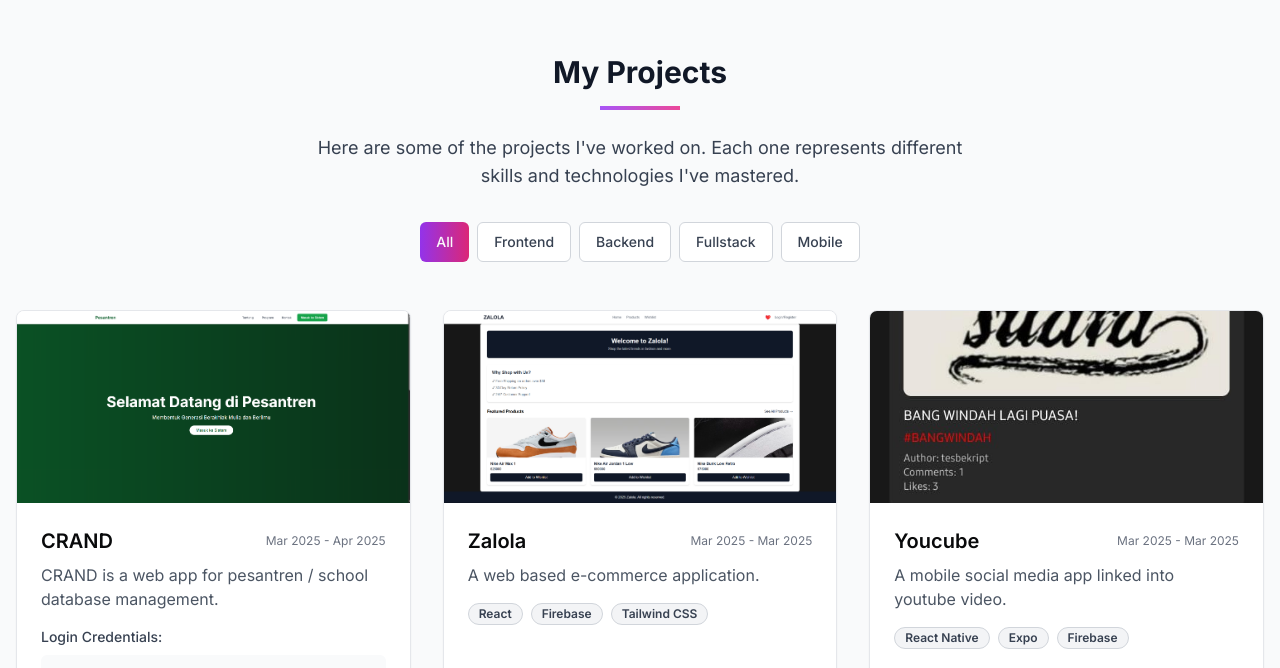
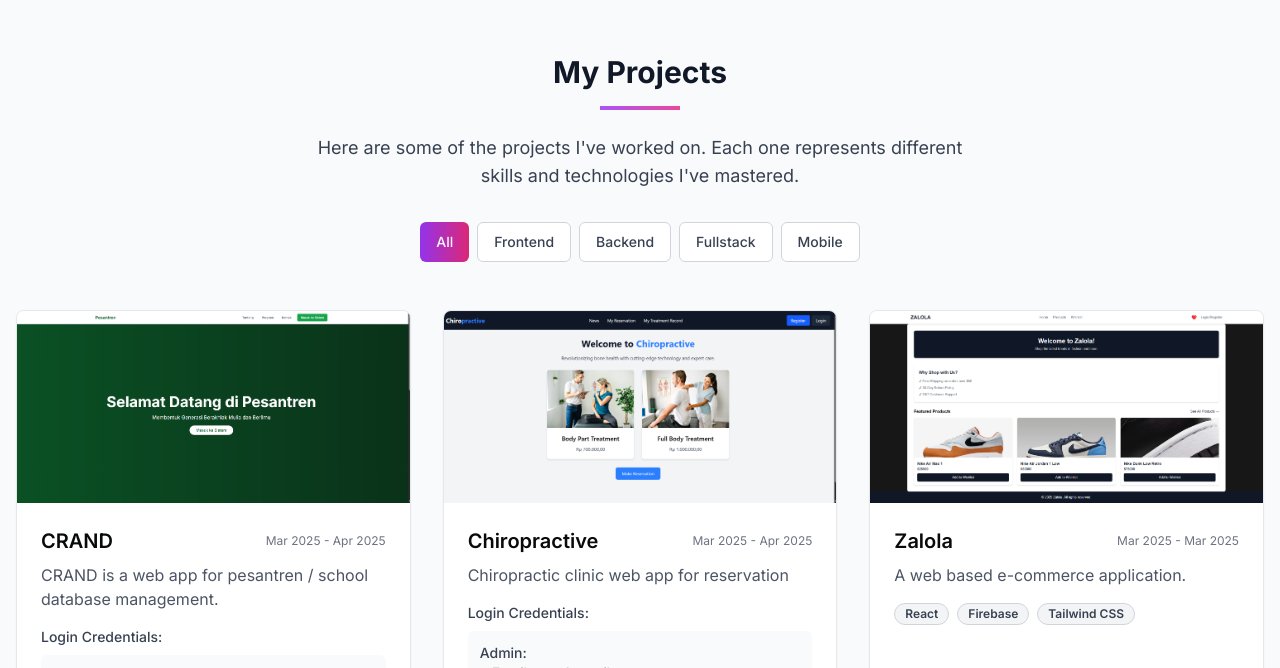
Before and after one commit to abiyudaA/abiyuda-portfolio, a Next.js app: page / in a window 1280 px wide. Shown: the part 2132-2800 px from the top of the page. Built offline with nearby package versions, Linux system fonts and the light colour scheme.

Commit message:
add chiropractive

```diff
--- a/components/projects.tsx
+++ b/components/projects.tsx
@@ -86,6 +86,21 @@ export default function Projects() {
           email: "ahmadfarhan@pesantren.id",
           password: "teacher123",
         },
+      ],
+    },
+    {
+      id: 4,
+      title: "Chiropractive",
+      description: "Chiropractic clinic web app for reservation",
+      image: "/images/chiropractive.png",
+      tags: ["React", "Node.js", "Express", "MongoDB"],
+      github: "https://github.com/abiyudaA/Chiropractive",
+      demo: "https://chiropractive.vercel.app",
+      category: "fullstack",
+      period: "Mar 2025 - Apr 2025",
+      loginCredentials: [
+        { role: "Admin", email: "user1@mail.com", password: "123456" },
+        { role: "Patient", email: "user2@mail.com", password: "123456" },
       ],
     },
     {
```
Also changed, not shown: public/images/chiropractive.png (added).
